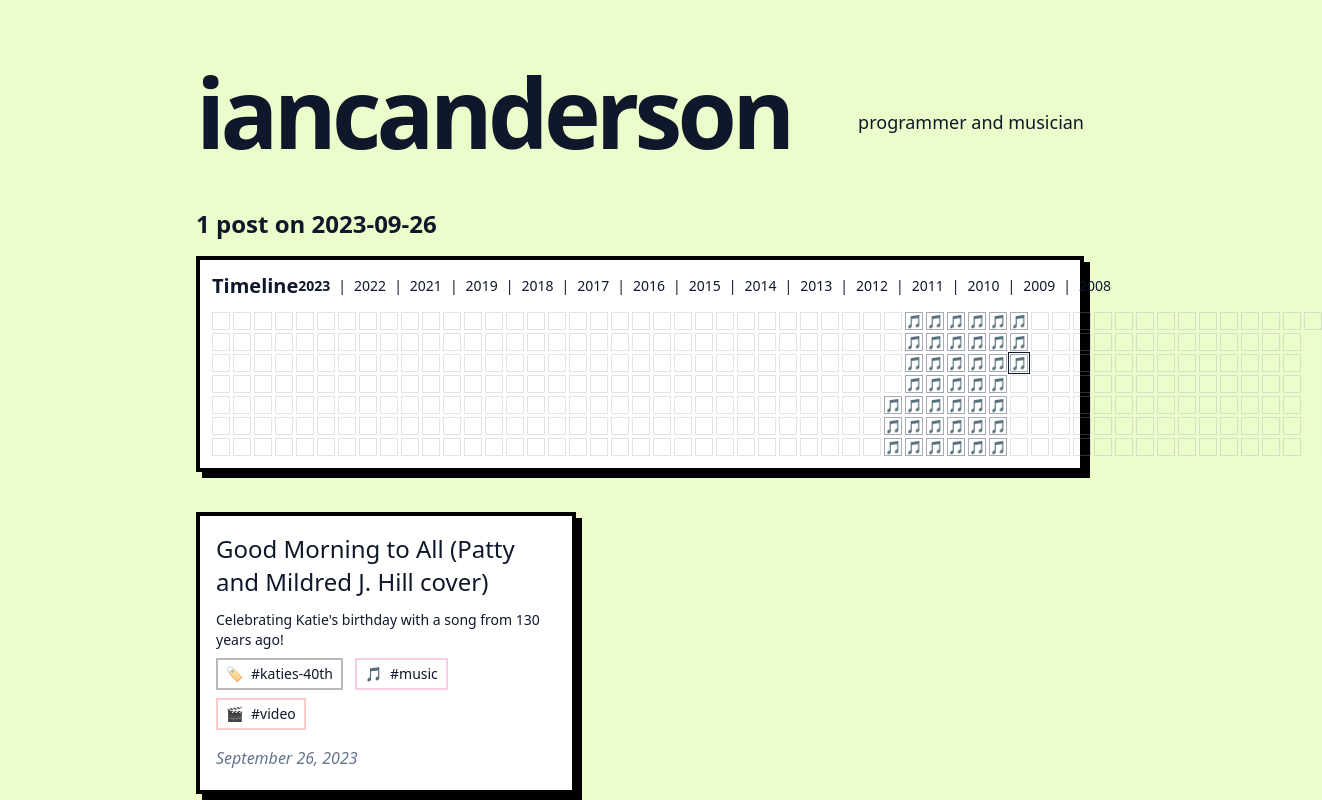
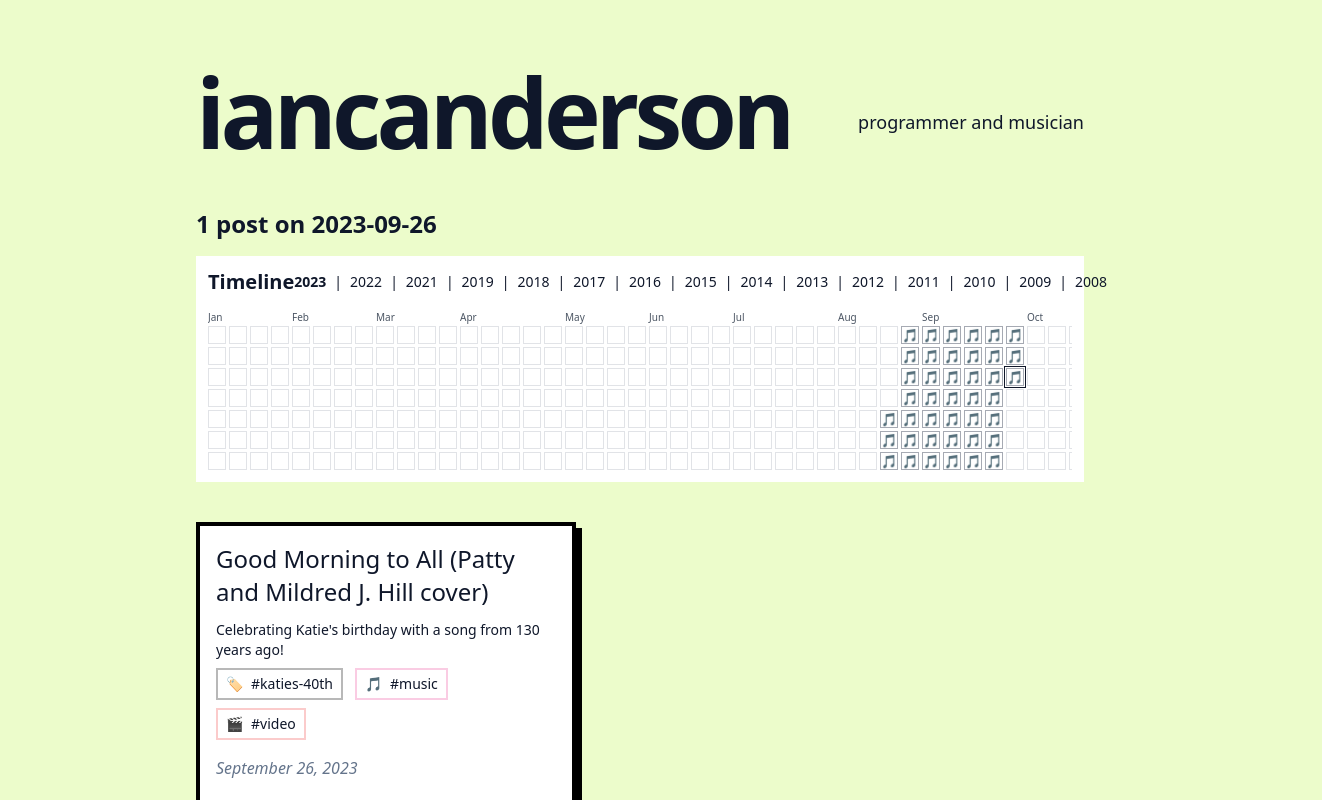
Before and after one commit to iancanderson/iancanderson.com, a Next.js app: page /day/2023-09-26 in a window 1280 px wide. Shown: the top 800 px of the page, 1322 px wide, since content can reach past the window. Built offline with nearby package versions, Linux system fonts and the light colour scheme.

Commit message:
style(timeline): remove thick outer/inner borders on calendar

```diff
--- a/components/calendar-timeline.tsx
+++ b/components/calendar-timeline.tsx
@@ -1,5 +1,6 @@
 import Link from "next/link";
-import { useEffect, useMemo, useState } from "react";
+import { useEffect, useMemo, useRef, useState } from "react";
+import type { CSSProperties } from "react";
 import { emojiForTag } from "../lib/tags";
 
 type PostLite = {
@@ -92,16 +93,6 @@ export default function CalendarTimeline({ posts, selectedDate }: Props) {
 
   if (!year) return null;
 
-  const startWeek = startOfWeekSundayUTC(startOfYearUTC(year));
-  const end = endOfYearUTC(year);
-  // compute number of weeks to cover the year fully
-  let weeks = 0;
-  let iter = startWeek;
-  while (iter <= end) {
-    weeks += 1;
-    iter = addDays(iter, 7);
-  }
-
   const daySquare = 18; // px
   const gap = 3; // px
 
@@ -116,11 +107,11 @@ export default function CalendarTimeline({ posts, selectedDate }: Props) {
     }
     const title = `${key}${info ? ` • ${info.slugs.length} post(s)` : ""}`;
     const clsBase = `flex items-center justify-center ${info ? 'border border-gray-500/60' : 'border border-gray-400/30'} ${selectedDate === key ? 'ring-1 ring-offset-1 ring-[color:var(--brutal-fg)]' : ''}`;
-    const styleBase = {
+    const styleBase: CSSProperties = {
       width: daySquare,
       height: daySquare,
       opacity: inYear ? 1 : 0.08,
-    } as React.CSSProperties;
+    };
     const content = <span className="text-gray-700" style={{ fontSize: 13, lineHeight: 1 }}>{emoji || ''}</span>;
     if (info) {
       const href = `/day/${key}`;
@@ -137,23 +128,65 @@ export default function CalendarTimeline({ posts, selectedDate }: Props) {
     );
   }
 
-  const weeksCols = [] as JSX.Element[];
-  let colStart = startWeek;
-  for (let w = 0; w < weeks; w++) {
-    const daysCol = [] as JSX.Element[];
+  // Full-year horizontal grid and month markers
+  const y = year as number;
+  const msWeek = 7 * 24 * 60 * 60 * 1000;
+  const yearStartWeek = startOfWeekSundayUTC(startOfYearUTC(y));
+  const yearEnd = endOfYearUTC(y);
+  let weeks = 0;
+  for (let t = yearStartWeek; t <= yearEnd; t = addDays(t, 7)) weeks += 1;
+  const trackWidth = weeks * daySquare + (weeks - 1) * gap;
+  const labelHeight = 18; // px
+  const trackHeight = labelHeight + 7 * daySquare + 6 * gap;
+
+  const monthTicks = useMemo(() => {
+    const ticks: { label: string; left: number }[] = [];
+    const labels = ["Jan", "Feb", "Mar", "Apr", "May", "Jun", "Jul", "Aug", "Sep", "Oct", "Nov", "Dec"];
+    for (let m = 0; m < 12; m++) {
+      const mStart = Date.UTC(y, m, 1);
+      const mWeek = startOfWeekSundayUTC(mStart);
+      const weeksFromStart = Math.floor((mWeek - yearStartWeek) / msWeek);
+      const left = weeksFromStart * (daySquare + gap);
+      ticks.push({ label: labels[m], left });
+    }
+    return ticks;
+  }, [y, yearStartWeek]);
+
+  const weeksCols: JSX.Element[] = [];
+  for (let w = 0, t = yearStartWeek; w < weeks; w++, t = addDays(t, 7)) {
+    const daysCol: JSX.Element[] = [];
     for (let d = 0; d < 7; d++) {
-      daysCol.push(renderDay(addDays(colStart, d)));
+      daysCol.push(renderDay(addDays(t, d)));
     }
     weeksCols.push(
-      <div key={w} className="flex flex-col" style={{ gap }}>
+      <div key={`w-${w}`} className="flex flex-col" style={{ gap }}>
         {daysCol}
       </div>
     );
-    colStart = addDays(colStart, 7);
   }
 
+  // Scroll fade indicators
+  const containerRef = useRef<HTMLDivElement | null>(null);
+  const [fadeL, setFadeL] = useState(false);
+  const [fadeR, setFadeR] = useState(false);
+  useEffect(() => {
+    const el = containerRef.current;
+    if (!el) return;
+    const update = () => {
+      setFadeL(el.scrollLeft > 0);
+      setFadeR(el.scrollLeft + el.clientWidth < el.scrollWidth - 1);
+    };
+    update();
+    el.addEventListener('scroll', update);
+    window.addEventListener('resize', update);
+    return () => {
+      el.removeEventListener('scroll', update);
+      window.removeEventListener('resize', update);
+    };
+  }, [weeks, trackWidth]);
+
   return (
-    <div className="mb-10 brutal-border bg-[color:var(--brutal-card)] p-3 text-[color:var(--brutal-fg)]">
+    <div className="mb-10 bg-[color:var(--brutal-card)] p-3 text-[color:var(--brutal-fg)]">
       <div className="flex items-center justify-between mb-3">
         <h2 className="text-xl font-extrabold">Timeline</h2>
         <div className="text-sm">
@@ -174,8 +207,21 @@ export default function CalendarTimeline({ posts, selectedDate }: Props) {
           ))}
         </div>
       </div>
-      <div className="flex" style={{ gap }}>
-        {weeksCols}
+      <div ref={containerRef} className="relative overflow-x-auto bg-[color:var(--brutal-card)]" style={{ height: trackHeight }}>
+        <div className="pointer-events-none absolute inset-y-0 left-0 w-8" style={{ opacity: fadeL ? 1 : 0, transition: 'opacity 150ms', background: 'linear-gradient(to right, var(--brutal-card), rgba(0,0,0,0))' }} />
+        <div className="pointer-events-none absolute inset-y-0 right-0 w-8" style={{ opacity: fadeR ? 1 : 0, transition: 'opacity 150ms', background: 'linear-gradient(to left, var(--brutal-card), rgba(0,0,0,0))' }} />
+        <div className="relative" style={{ width: trackWidth, height: trackHeight }}>
+          {monthTicks.map((t) => (
+            <div key={t.label} className="absolute top-[2px] text-[10px] text-gray-600" style={{ left: t.left }}>
+              {t.label}
+            </div>
+          ))}
+          <div className="absolute" style={{ top: labelHeight }}>
+            <div className="flex" style={{ gap }}>
+              {weeksCols}
+            </div>
+          </div>
+        </div>
       </div>
     </div>
   );
```
